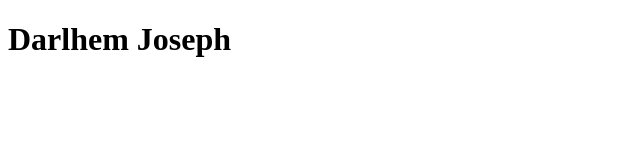
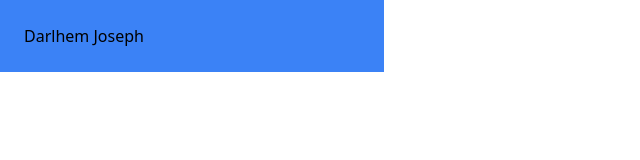
Before and after one commit to DJoseph11/djoseph11.github.io, a plain HTML site: page index.html in a window 1280 px wide. Shown: the whole page, without its empty margins (0-640 px from the left). Drawn offline with nearby package versions, Linux system fonts and the light colour scheme.

Commit message:
testing for tailwind

```diff
--- a/index.html
+++ b/index.html
@@ -4,8 +4,16 @@
     <meta charset="UTF-8">
     <meta name="viewport" content="width=device-width, initial-scale=1.0">
     <title>Document</title>
+    <link href="https://unpkg.com/tailwindcss@^1.0/dist/tailwind.min.css" rel="stylesheet">
+
+
 </head>
 <body>
-    <h1>Darlhem Joseph</h1>
+    <div class="p-6 max-w-sm bg-blue-500">
+        <h1 >Darlhem Joseph</h1>
+    </div>
+
+
+
 </body>
 </html>
```
